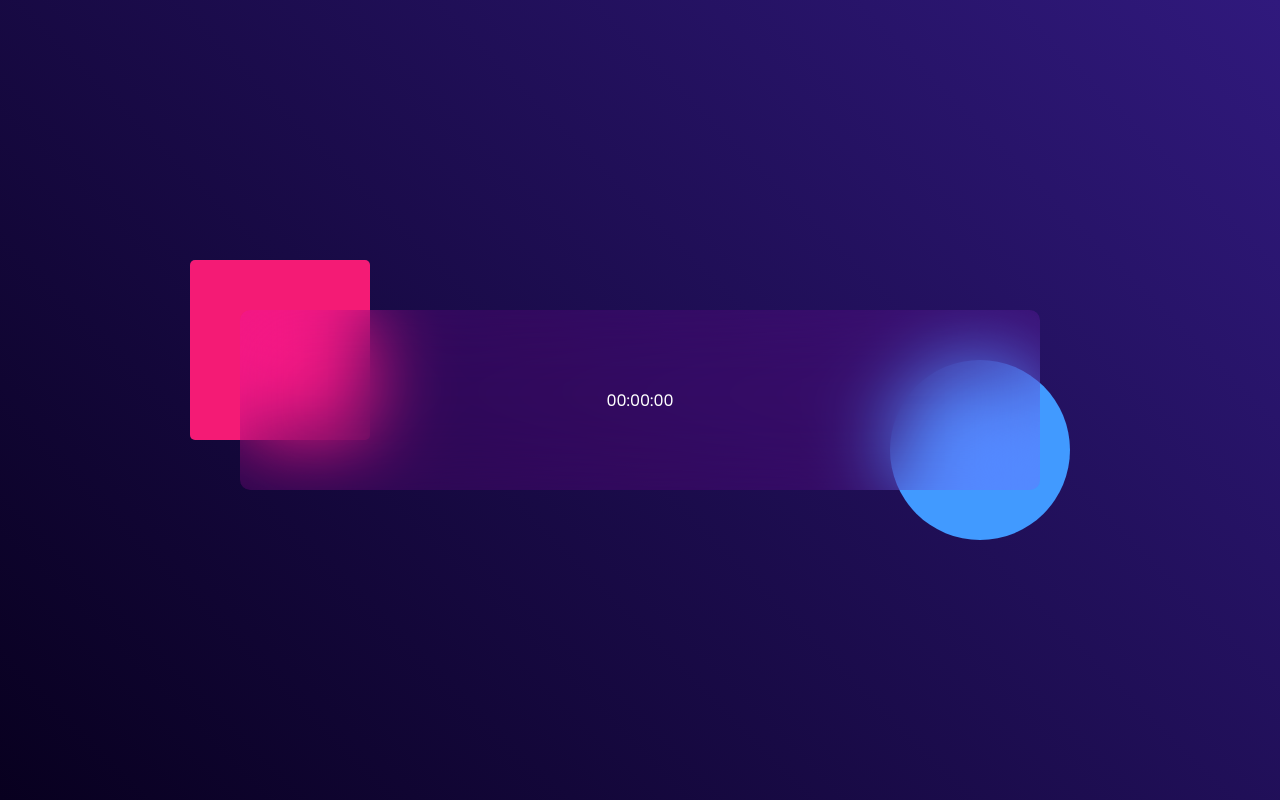
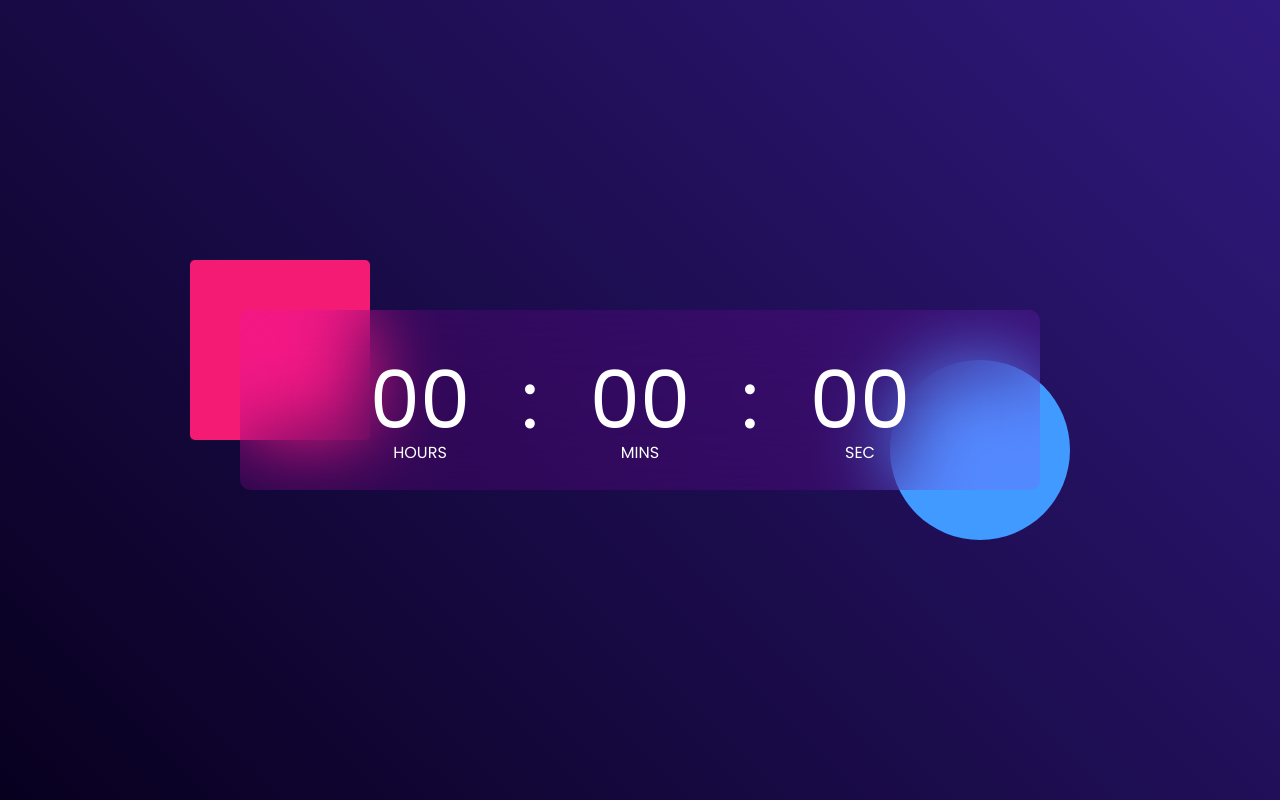
Before and after one commit to Parvez089/digital_clock, a plain HTML site: page index.html in a window 1280 px wide. Drawn offline with Linux system fonts and the light colour scheme.

Commit message:
third commit

```diff
--- a/index.html
+++ b/index.html
@@ -19,7 +19,13 @@
   <body>
     <div class="hero">
       <div class="container">
-        <div class="clock">00:00:00</div>
+        <div class="clock">
+          <span id="hrs">00</span>
+          <span>:</span>
+          <span id="min">00</span>
+          <span>:</span>
+          <span id="sec">00</span>
+        </div>
       </div>
     </div>
 
--- a/style.css
+++ b/style.css
@@ -56,3 +56,31 @@
     bottom: -50px;
     z-index: -1;
 }
+
+.clock span{
+    font-size: 80px;
+    width: 110px;
+    display: inline-block;
+    text-align: center;
+    position: relative;
+
+}
+
+.clock span::after{
+
+    font-size: 16px;
+    position: absolute;
+    bottom: -5px;
+    left: 50%;
+    transform: translateX(-50%);
+}
+
+#hrs::after{
+    content: "HOURS";
+}
+#min::after{
+    content: "MINS";
+}
+#sec::after{
+    content: "SEC";
+}
```
